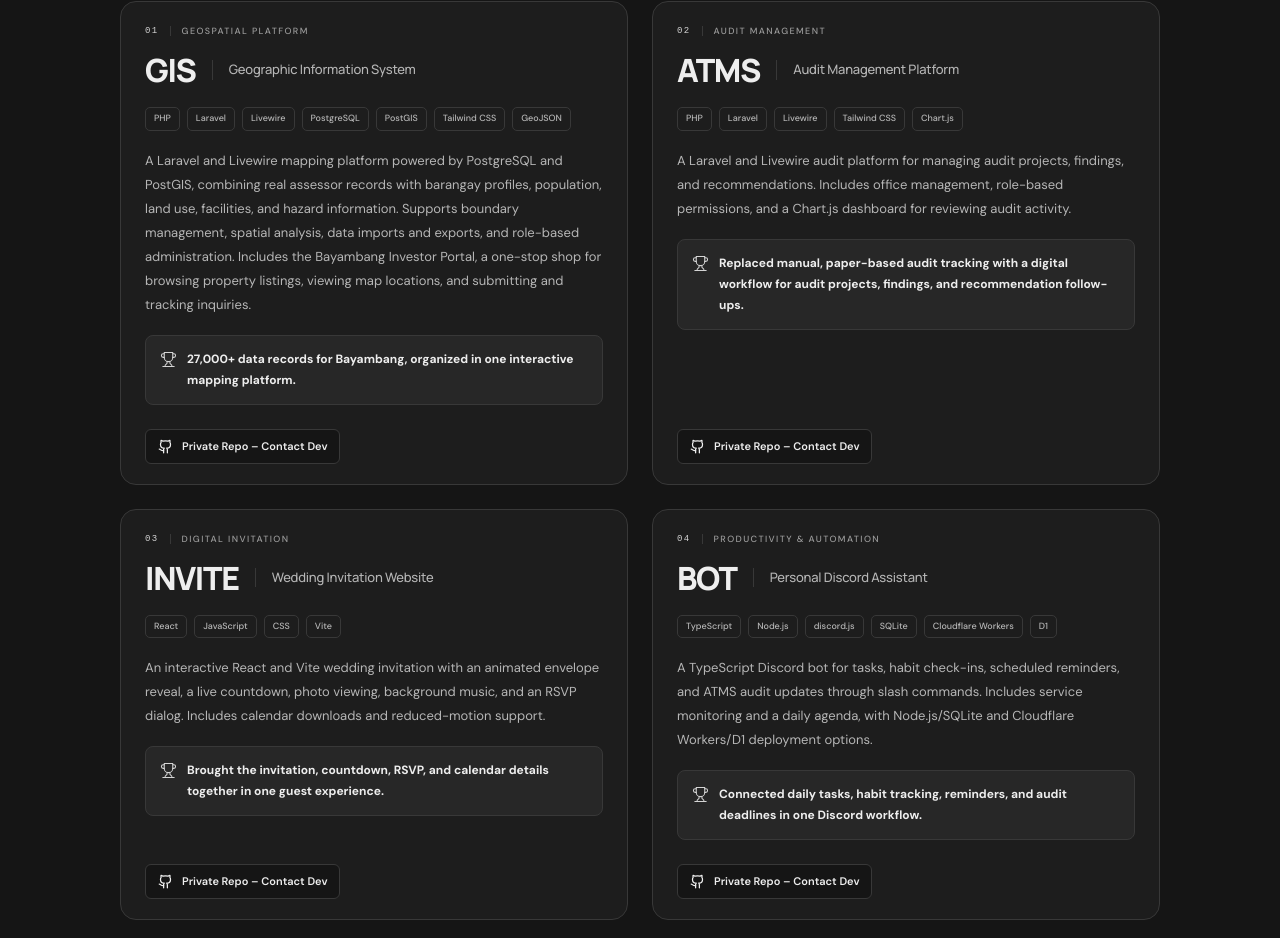
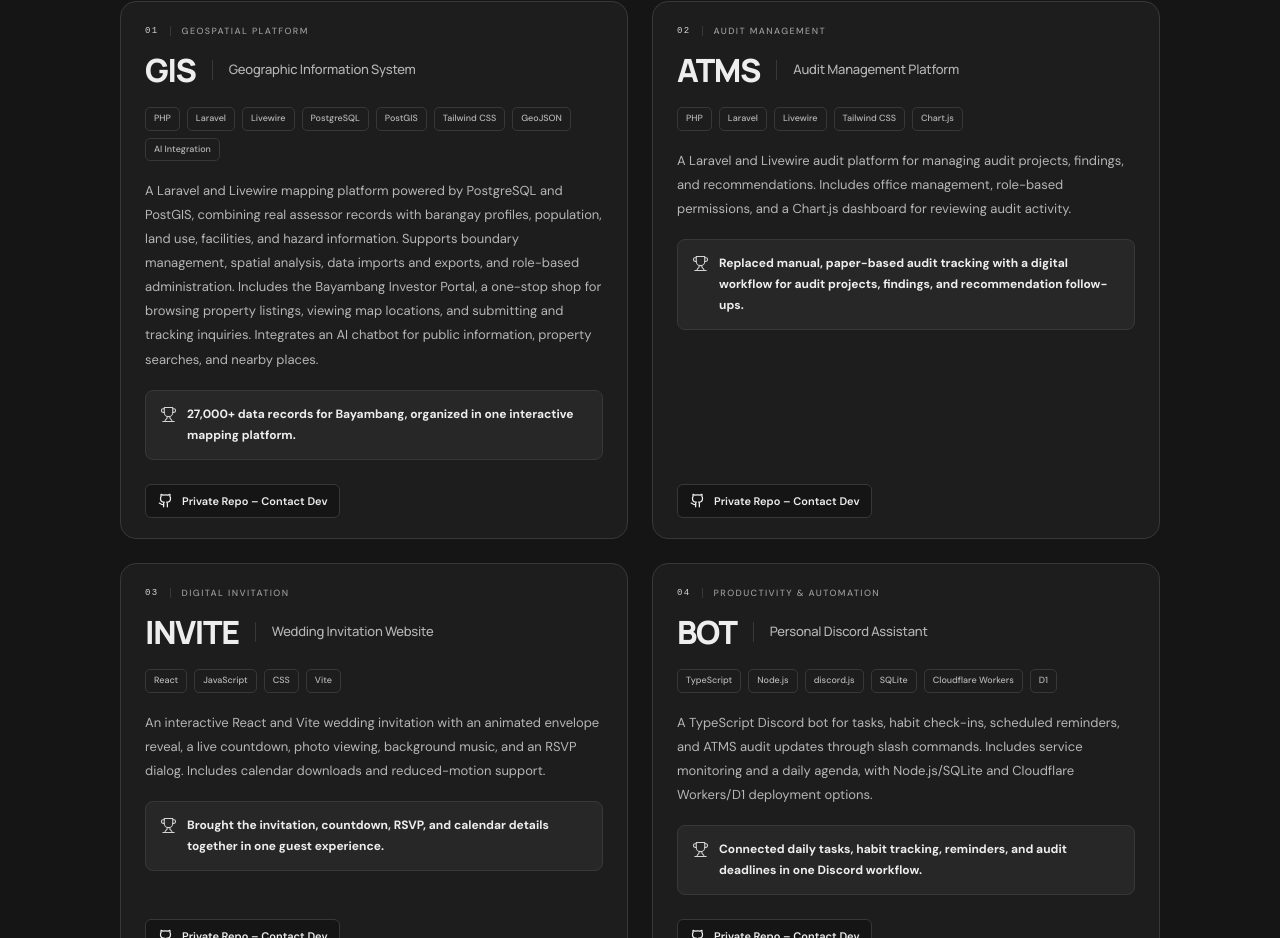
Before and after one commit to jeko-sukunapromax/portfolio-jericho, a React (Vite) app: page / in a window 1280 px wide. Shown: the part 2827-3765 px from the top of the page. Built offline with nearby package versions, Linux system fonts and the light colour scheme.

Commit message:
Show AI integration on GIS project card

```diff
--- a/src/content.ts
+++ b/src/content.ts
@@ -225,8 +225,8 @@ export const projects: PortfolioProject[] = [
     title: "Geographic Information System",
     category: "Geospatial platform",
     description:
-      "A Laravel and Livewire mapping platform powered by PostgreSQL and PostGIS, combining real assessor records with barangay profiles, population, land use, facilities, and hazard information. Supports boundary management, spatial analysis, data imports and exports, and role-based administration. Includes the Bayambang Investor Portal, a one-stop shop for browsing property listings, viewing map locations, and submitting and tracking inquiries.",
-    tags: ["PHP", "Laravel", "Livewire", "PostgreSQL", "PostGIS", "Tailwind CSS", "GeoJSON"],
+      "A Laravel and Livewire mapping platform powered by PostgreSQL and PostGIS, combining real assessor records with barangay profiles, population, land use, facilities, and hazard information. Supports boundary management, spatial analysis, data imports and exports, and role-based administration. Includes the Bayambang Investor Portal, a one-stop shop for browsing property listings, viewing map locations, and submitting and tracking inquiries. Integrates an AI chatbot for public information, property searches, and nearby places.",
+    tags: ["PHP", "Laravel", "Livewire", "PostgreSQL", "PostGIS", "Tailwind CSS", "GeoJSON", "AI Integration"],
     highlight:
       "27,000+ data records for Bayambang, organized in one interactive mapping platform.",
   },
```
